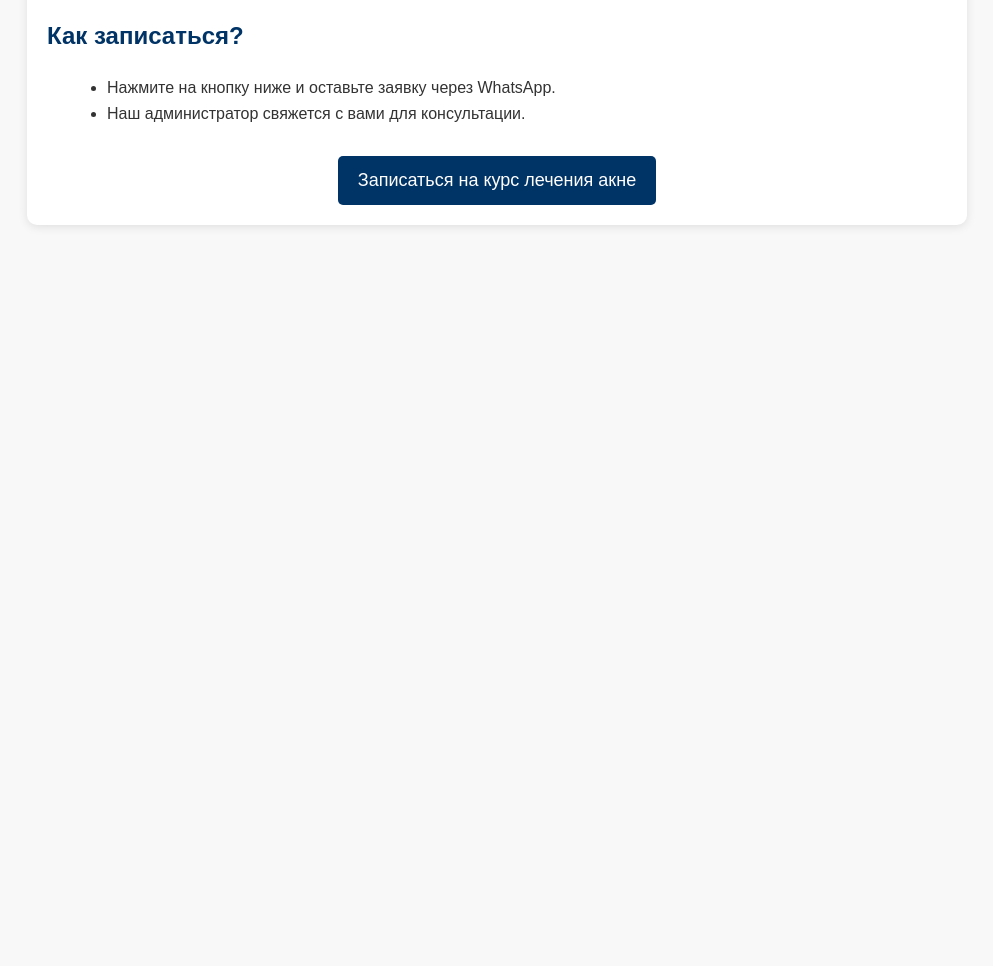
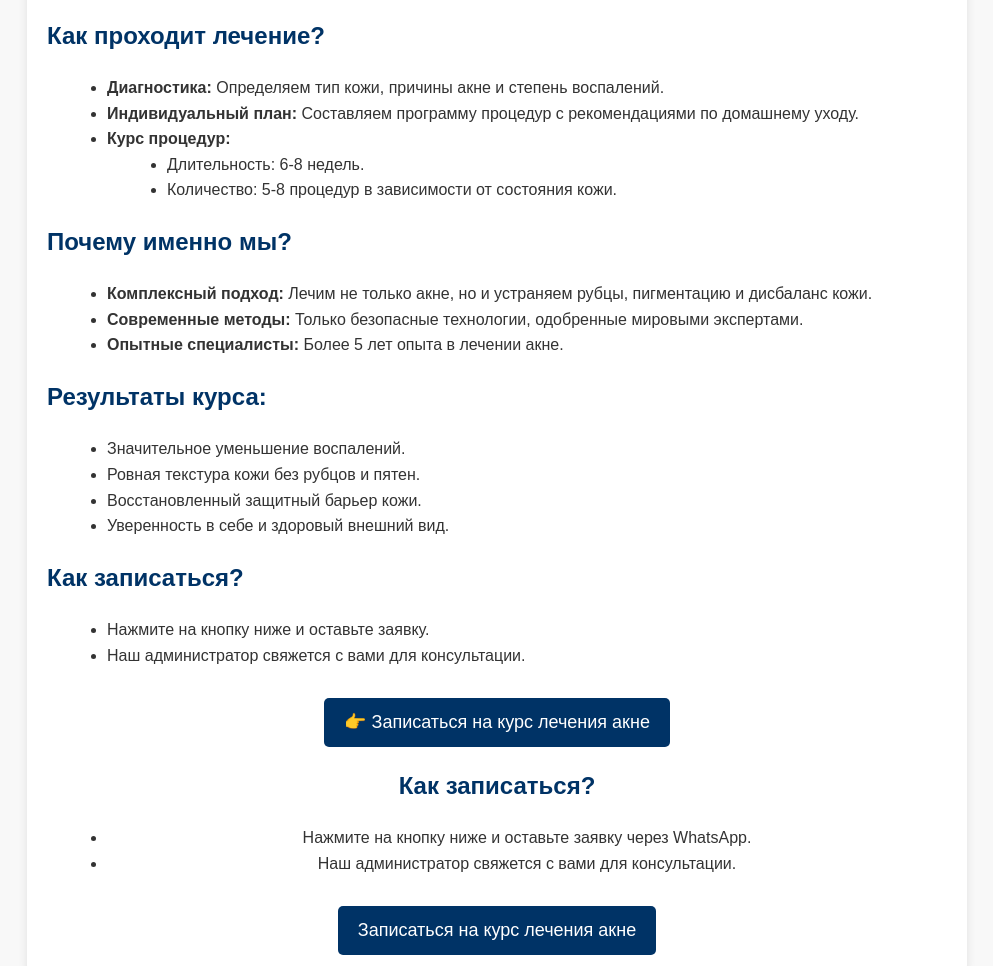
Before and after one commit to arab1978-sa/acne-treatment-site, a plain HTML site: page index.html in a window 1280 px wide. Shown: the part 415-1381 px from the top of the page, without its empty margins (143-1136 px from the left). Before the commit the page ends 800 px from the top, so only its background shows below. Drawn offline with Linux system fonts and the light colour scheme.

Commit message:
Update index.html

```diff
--- a/index.html
+++ b/index.html
@@ -63,7 +63,7 @@
 </head>
 <body>
     <div class="container">
-        <h1>Курс лечения акне</h1>
+       <h1>Курс лечения акне</h1>
 
         <h2>Что входит в курс?</h2>
         <p>Наш курс лечения акне включает шесть ключевых этапов:</p>
@@ -76,6 +76,41 @@
             <li><b>Работа с рубцами:</b> Лечение постакне с помощью коллагеностимуляции (Collost, Radiesse, Rejuran).</li>
         </ul>
 
+        <h2>Как проходит лечение?</h2>
+        <ul>
+            <li><b>Диагностика:</b> Определяем тип кожи, причины акне и степень воспалений.</li>
+            <li><b>Индивидуальный план:</b> Составляем программу процедур с рекомендациями по домашнему уходу.</li>
+            <li><b>Курс процедур:</b>
+                <ul>
+                    <li>Длительность: 6-8 недель.</li>
+                    <li>Количество: 5-8 процедур в зависимости от состояния кожи.</li>
+                </ul>
+            </li>
+        </ul>
+
+        <h2>Почему именно мы?</h2>
+        <ul>
+            <li><b>Комплексный подход:</b> Лечим не только акне, но и устраняем рубцы, пигментацию и дисбаланс кожи.</li>
+            <li><b>Современные методы:</b> Только безопасные технологии, одобренные мировыми экспертами.</li>
+            <li><b>Опытные специалисты:</b> Более 5 лет опыта в лечении акне.</li>
+        </ul>
+
+        <h2>Результаты курса:</h2>
+        <ul>
+            <li>Значительное уменьшение воспалений.</li>
+            <li>Ровная текстура кожи без рубцов и пятен.</li>
+            <li>Восстановленный защитный барьер кожи.</li>
+            <li>Уверенность в себе и здоровый внешний вид.</li>
+        </ul>
+
+        <h2>Как записаться?</h2>
+        <ul>
+            <li>Нажмите на кнопку ниже и оставьте заявку.</li>
+            <li>Наш администратор свяжется с вами для консультации.</li>
+        </ul>
+
+        <div class="cta">
+            <a href="#">👉 Записаться на курс лечения акне</a>
         <h2>Как записаться?</h2>
         <ul>
             <li>Нажмите на кнопку ниже и оставьте заявку через WhatsApp.</li>
```
